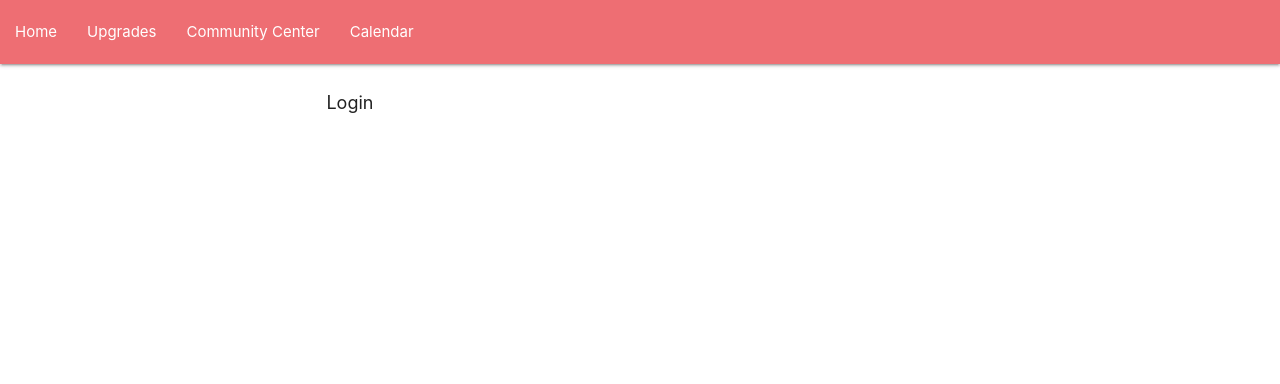
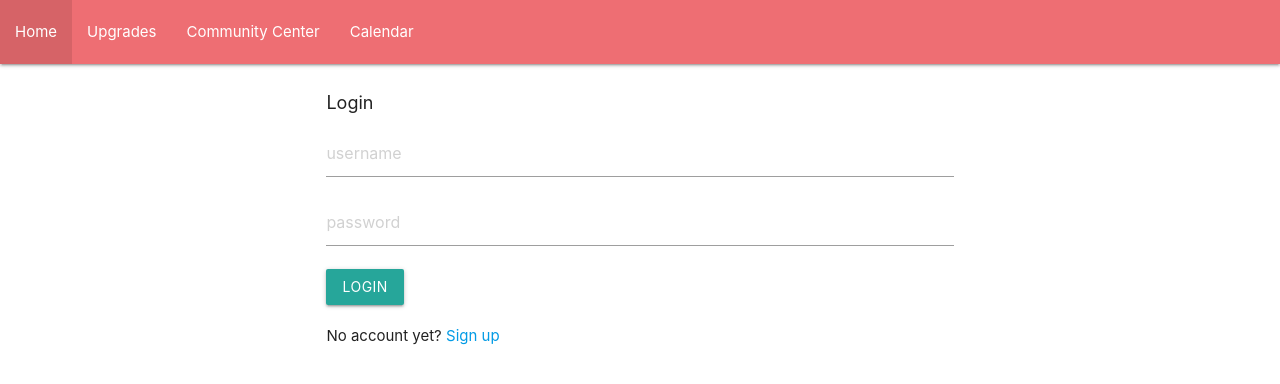
Before and after one commit to piratemermaid/sv-guide-app, a React (Create React App) app in the folder client/: page /login in a window 1280 px wide. Shown: the top 384 px of the page. Built offline with nearby package versions, Linux system fonts and the light colour scheme; no server answers.

Commit message:
login and logout

```diff
--- a/client/src/App.js
+++ b/client/src/App.js
@@ -141,7 +141,12 @@ class App extends Component {
                 <Route
                   exact
                   path="/"
-                  render={() => <Home authenticated={authenticated} />}
+                  render={() => (
+                    <Home
+                      authenticated={authenticated}
+                      authenticateUser={this.authenticateUser}
+                    />
+                  )}
                 />
                 <Route
                   path="/login"
--- a/client/src/pages/Home.js
+++ b/client/src/pages/Home.js
@@ -3,12 +3,28 @@ import { Link } from "react-router-dom";
 
 // TODO: show list of user characters & allow them
 // to switch or create new
+
 const Home = props => {
+  async function accountLogout() {
+    try {
+      let response = await fetch("/api/account/logout");
+      let success = await response.json();
+      if (success) {
+        props.authenticateUser(false);
+      }
+    } catch (err) {
+      console.log(err);
+    }
+  }
+
   return (
     <div className="container">
       <h3>Home</h3>
       {props.authenticated ? (
-        "hi user"
+        <div>
+          <p>hi user</p>
+          <a onClick={() => accountLogout()}>Log out</a>
+        </div>
       ) : (
         <div>
           <Link to="/login">Log in</Link> | <Link to="/signup">Sign up</Link>
--- a/client/src/pages/Login.js
+++ b/client/src/pages/Login.js
@@ -1,19 +1,99 @@
 import React, { Component } from "react";
+import { withRouter } from "react-router";
 
 class Login extends Component {
+  async loginUser(e, { username, password }) {
+    e.preventDefault();
+
+    if (!username) {
+      this.setState({ errorMessage: "Please enter a username" });
+      return;
+    }
+    if (!password) {
+      this.setState({ errorMessage: "Please enter a password" });
+      return;
+    }
+
+    try {
+      let response = await fetch("/api/account/login", {
+        method: "POST",
+        headers: {
+          Accept: "application/json",
+          "Content-Type": "application/json"
+        },
+        body: JSON.stringify({ username, password })
+      });
+      const res = await response.json();
+
+      if (res.login === "success") {
+        this.props.authenticateUser(true);
+        this.props.history.push("/");
+      } else {
+        this.props.authenticateUser(false);
+        this.setState({ errorMessage: res.message });
+      }
+    } catch (err) {
+      alert(err);
+    }
+  }
+
   constructor(props) {
     super(props);
 
-    this.state = {};
+    this.state = { username: "", password: "", errorMessage: "" };
+  }
+
+  onInputChange(e, field) {
+    this.setState({ errorMessage: "" });
+    this.setState({ [field]: e.target.value });
   }
 
   render() {
     return (
       <div className="container">
         <h3>Login</h3>
+        <form id="login-form">
+          <div className="input-field">
+            <input
+              id="username"
+              type="text"
+              placeholder="username"
+              value={this.state.username}
+              onChange={e => this.onInputChange(e, "username")}
+            />
+          </div>
+          <div className="input-field">
+            <input
+              id="password"
+              type="password"
+              placeholder="password"
+              value={this.state.password}
+              onChange={e => this.onInputChange(e, "password")}
+            />
+          </div>
+          <div className="form-error">{this.state.errorMessage}</div>
+          <button
+            className="btn"
+            type="submit"
+            onClick={e =>
+              this.loginUser(e, {
+                username: this.state.username,
+                password: this.state.password
+              })
+            }
+          >
+            Login
+          </button>
+        </form>
+        <div style={{ paddingTop: "20px" }}>
+          No account yet? <a href="/signup">Sign up</a>
+        </div>
+        {/* <div style={{ paddingTop: "20px" }}>
+          Forgot username/password? <a href="/login_help">Help me log in</a>
+        </div> */}
       </div>
     );
   }
 }
 
-export default Login;
+export default withRouter(Login);
```
